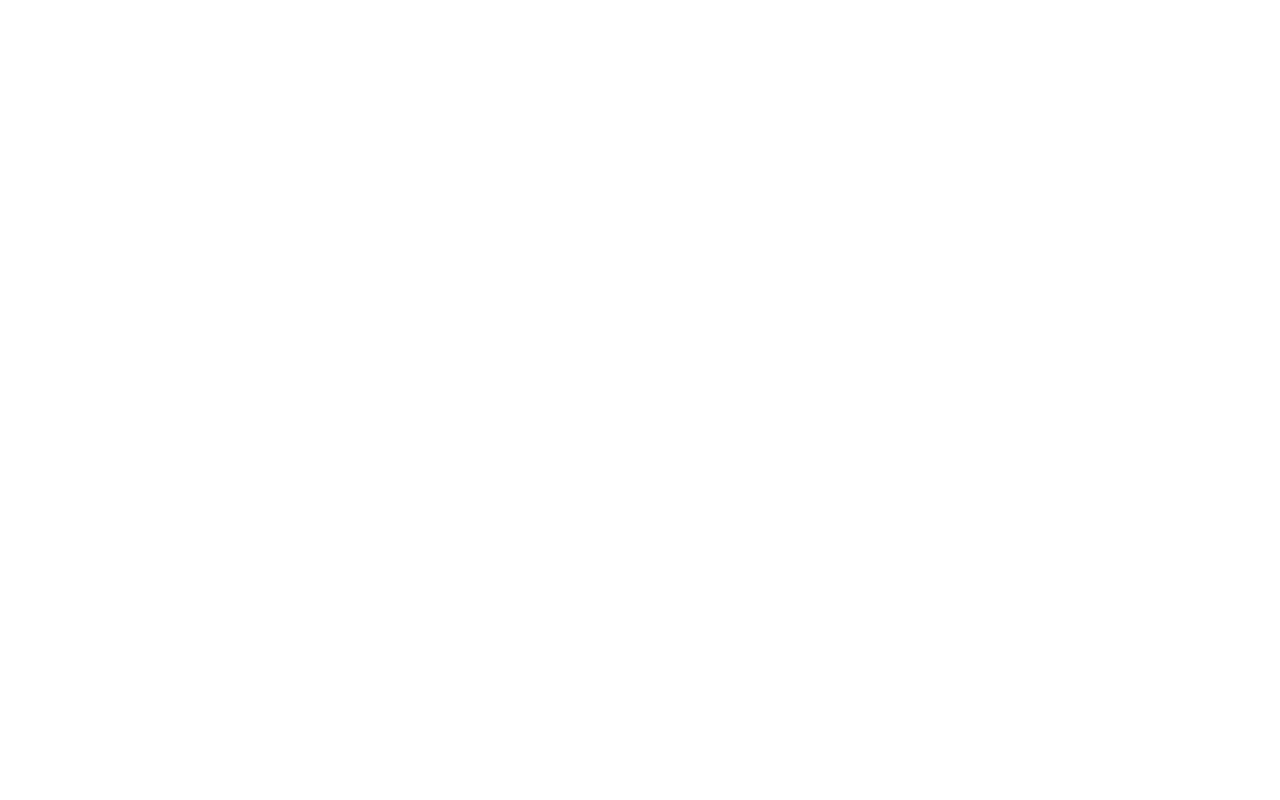
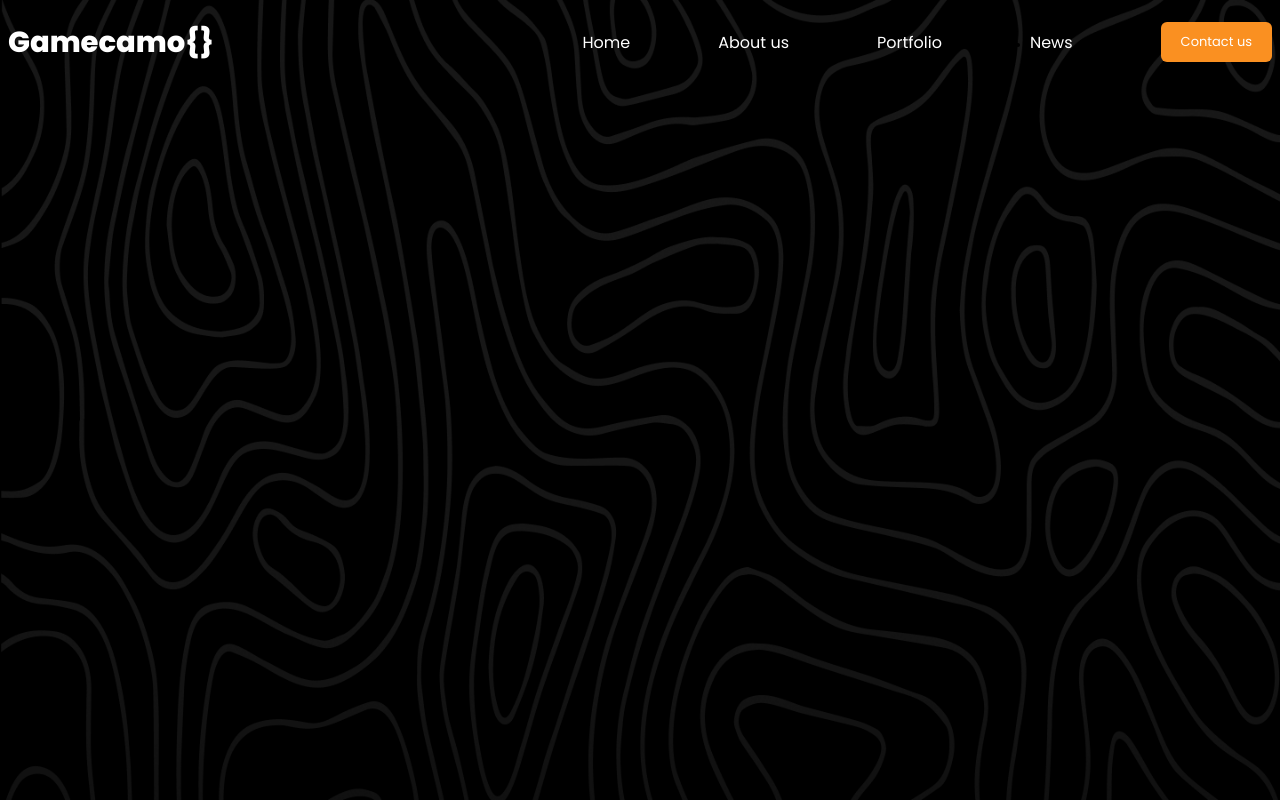
Before and after one commit to DevBilal17/gameCamo, a plain HTML site: page index.html in a window 1280 px wide. Drawn offline with Linux system fonts and the light colour scheme.

Commit message:
Navbar added

```diff
--- /dev/null
+++ b/css/style.css
@@ -0,0 +1,70 @@
+@import url('https://fonts.googleapis.com/css2?family=Poppins:ital,wght@0,100;0,200;0,300;0,400;0,500;0,600;0,700;0,800;0,900;1,100;1,200;1,300;1,400;1,500;1,600;1,700;1,800;1,900&display=swap');
+
+*{
+    margin: 0;
+    padding: 0;
+    box-sizing: border-box;
+      font-family: "Poppins", sans-serif;
+}
+
+:root{
+   --orange-1: #FA9021;
+}
+
+html{
+    font-size: 62.5%;
+}
+
+body{
+    min-height: 100vh;
+    width: 100%;
+    height: 100%;
+    background-color: #000;
+    background-image: url('/assets/bg.png');
+    background-position: center;
+    background-size: cover;
+}
+
+header{
+    display: flex;
+    align-items: center;
+    justify-content: space-between;
+
+    max-width: 1440px;
+    margin: 0 auto;
+    padding: 20px 8px;
+}
+
+header .brand-logo{
+    font-weight: 800;
+    font-size: 2.9rem;
+    line-height: 153%;
+    color: #fff;
+}
+
+header nav ul{
+    display: flex;
+    align-items: center;
+    gap: 8.8rem;
+}
+
+header nav ul a{
+    font-size: 1.6rem;
+    color: #fff;
+    text-decoration: none;
+    display: inline-block;
+}
+
+header nav ul a.contact{
+    background-color: var(--orange-1);
+    color: #fff;
+    border-radius: 6px;
+
+
+    display: inline-flex;
+    justify-content: center;
+    align-items: center;
+    font-size: 1.3rem;
+    padding: 0px 20px;
+    height: 40px;
+}
--- a/index.html
+++ b/index.html
@@ -3,9 +3,36 @@
 <head>
     <meta charset="UTF-8">
     <meta name="viewport" content="width=device-width, initial-scale=1.0">
-    <title>Document</title>
+    <title>GameCamo</title>
+    <link rel="stylesheet" href="/css/style.css">
 </head>
 <body>
+    <!-- Header -->
+    <header>
+        <p class="brand-logo">
+            Gamecamo{}
+        </p>
 
+        <!-- Nav Links -->
+        <nav>
+            <ul>
+                <li>
+                    <a href="#">Home</a>
+                </li>
+                                <li>
+                    <a href="#">About us</a>
+                </li>
+                                <li>
+                    <a href="#">Portfolio</a>
+                </li>
+                                <li>
+                    <a href="#">News</a>
+                </li>
+                                <li>
+                    <a href="#" class="contact">Contact us</a>
+                </li>
+            </ul>
+        </nav>
+    </header>
 </body>
 </html>
```
